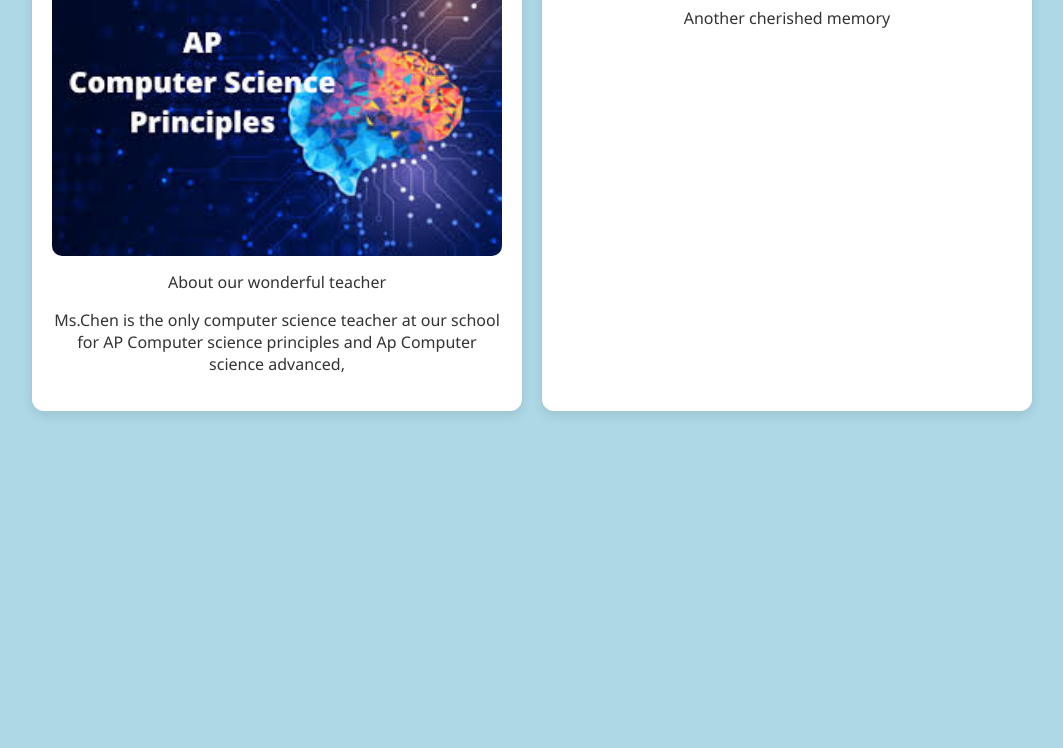
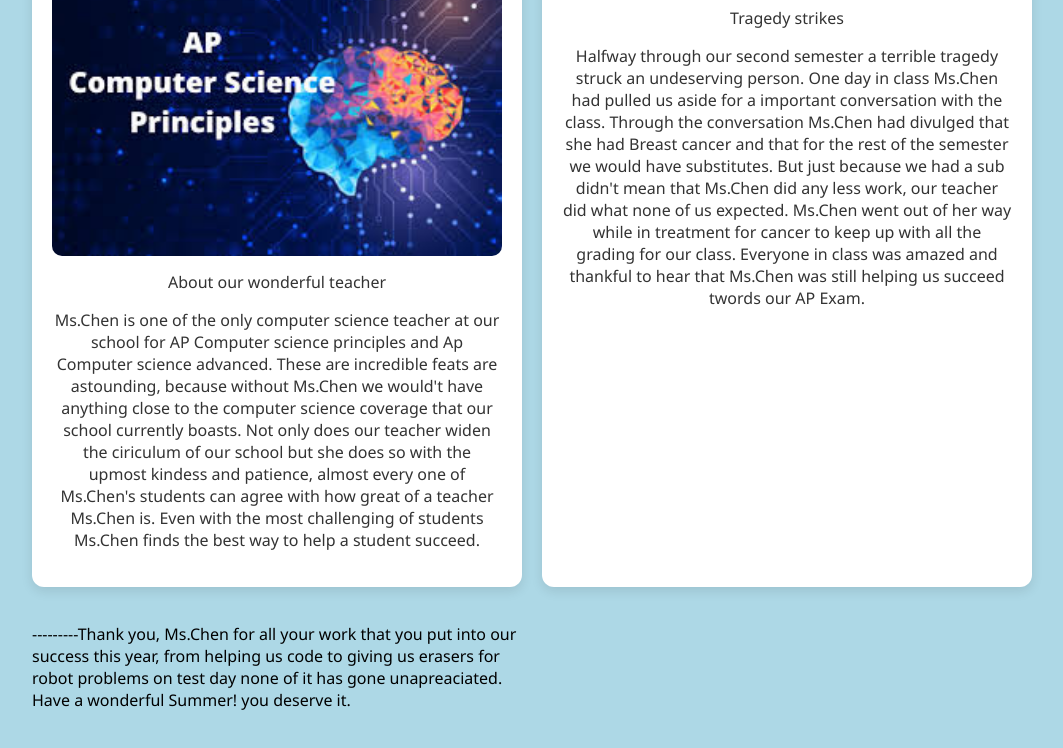
Before and after one commit to EthanGoesOutside/EthanGoesOutside.GitHub.io, a plain HTML site: page index.html in a window 1280 px wide. Shown: the part 200-948 px from the top of the page, without its empty margins (108-1171 px from the left). Before the commit the page ends 800 px from the top, so only its background shows below. Drawn offline with Linux system fonts and the light colour scheme.

Commit message:
changed a sentance to help the flow

```diff
--- a/index.html
+++ b/index.html
@@ -54,12 +54,15 @@
     <div class="picture-box">
       <img src="computerScience.jpeg" alt="Memory 1" />
       <p>About our wonderful teacher</p>
-      <p>Ms.Chen is the only computer science teacher at our school for AP Computer science principles and Ap Computer science advanced, </p>
+      <p>Ms.Chen is one of the only computer science teacher at our school for AP Computer science principles and Ap Computer science advanced. These are incredible feats are astounding, because without Ms.Chen we would't have anything close to the computer science coverage that our school currently boasts. Not only does our teacher widen the ciriculum of our school but she does so with the upmost kindess and patience, almost every one of Ms.Chen's students can agree with how great of a teacher Ms.Chen is. Even with the most challenging of students Ms.Chen finds the best way to help a student succeed. </p>
     </div>
     <div class="picture-box">
       <img src="Breast-Cancer.jpg" alt="Memory 2" />
-      <p>Another cherished memory</p>
+      <p>Tragedy strikes</p>
+      <p>Halfway through our second semester a terrible tragedy struck an undeserving person. One day in class Ms.Chen had pulled us aside for a important conversation with the class. Through the conversation Ms.Chen had divulged that she had Breast cancer and that for the rest of the semester we would have substitutes. But just because we had a sub didn't mean that Ms.Chen did any less work, our teacher did what none of us expected. Ms.Chen went out of her way while in treatment for cancer to keep up with all the grading for our class. Everyone in class was amazed and thankful to hear that Ms.Chen was still helping us succeed twords our AP Exam. </p>
     </div>
+
+    <p>---------Thank you, Ms.Chen for all your work that you put into our success this year, from helping us code to giving us erasers for robot problems on test day none of it has gone unapreaciated. Have a wonderful Summer! you deserve it.  </p>
   </div>
 </body>
 </html>
```
